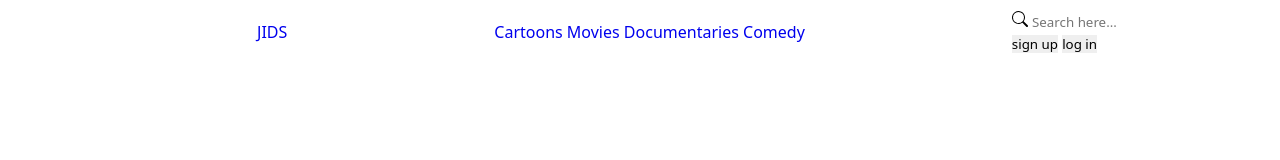
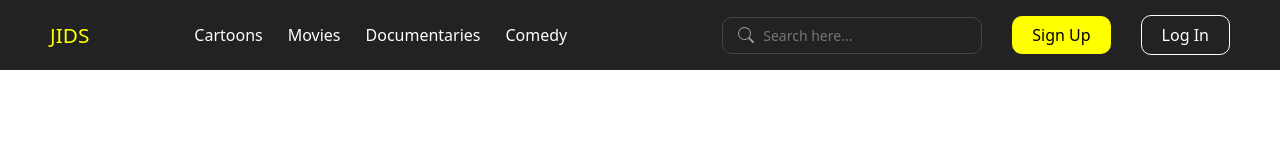
Before and after one commit to Mwalawa/kids-entertainment-system.github.io, a plain HTML site: page index.html in a window 1280 px wide. Drawn offline with Linux system fonts and the light colour scheme.

Commit message:
Update master.css

```diff
--- a/assets/css/global/master.css
+++ b/assets/css/global/master.css
@@ -1,33 +1,110 @@
-:root{
-    --border-color:#f1f1f1;
-    --border-radius:10px;
-    --default-background-color:white;
-    --text-color:black;
-    --button-padding:20px 10px;
-    --input-padding:16px 8px;
-    --input-bacground-color:#f1f1f1;
-    --button-color:black;
-    --button-background-color:yellow;
-
-
+:root {
+    --border-color: #f1f1f1;
+    --border-radius: 10px;
+    --default-background-color: white;
+    --text-color: black;
+    --button-padding: 20px 10px;
+    --input-padding: 16px 8px;
+    --input-bacground-color: #f1f1f1;
+    --button-color: black;
+    --button-background-color: yellow;
 }
 
-*{
+* {
     box-sizing: border-box;
     margin: 0px;
     padding: 0;
     border: none;
     outline: none;
     font-family: system-ui, -apple-system, BlinkMacSystemFont, 'Segoe UI', Roboto, Oxygen, Ubuntu, Cantarell, 'Open Sans', 'Helvetica Neue', sans-serif;
+    font-size: 1.0rem;
+}
 
-}
-a{
+a {
     text-decoration: none;
 }
-nav{
+
+nav {
     display: flex;
     width: 100%;
     align-items: center;
     justify-content: space-between;
-    padding: 10px 50px;
+    padding: 15px 50px;
+    background-color: #222222;
 }
+
+nav .menu {
+    display: none;
+}
+
+nav .logo {
+    color: yellow;
+    font-size: 1.3rem;
+    font-weight: 500;
+    text-decoration: none;
+}
+
+nav .nav-links {
+    display: flex;
+    align-items: center;
+}
+
+nav .nav-links a {
+    text-decoration: none;
+    color: white;
+}
+
+nav .nav-links a:not(:first-child) {
+    margin-left: 25px;
+}
+
+nav .r-n-c {
+    display: flex;
+    align-items: center;
+    margin-left: 50px;
+}
+
+.nav-search {
+    position: relative;
+}
+
+.nav-search input {
+    padding: 8px 16px;
+    background: none;
+    outline: none;
+    border: 1px solid #444;
+    border-radius: 10px;
+    font-size: 14px;
+    padding-left: 40px;
+    color: #999;
+}
+
+.nav-search svg {
+    color: #999;
+    position: absolute;
+    left: 16px;
+    top: 50%;
+    transform: translateY(-50%);
+}
+
+.btn {
+    outline: none;
+    border: none;
+    padding: 8px 20px;
+    background: transparent;
+    cursor: pointer;
+    border-radius: 10px;
+}
+
+nav .sign-up {
+    color: black;
+    background: yellow;
+    margin: 0px 30px;
+    text-transform: capitalize;
+}
+
+nav .log-in {
+    color: white;
+    border: 1px solid white;
+    text-transform: capitalize;
+}
```
